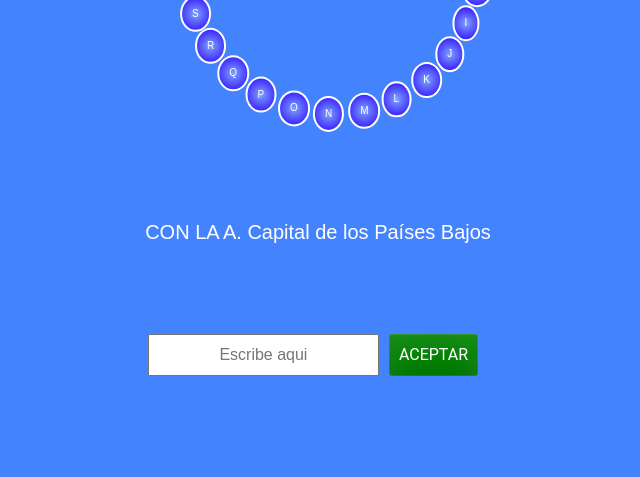
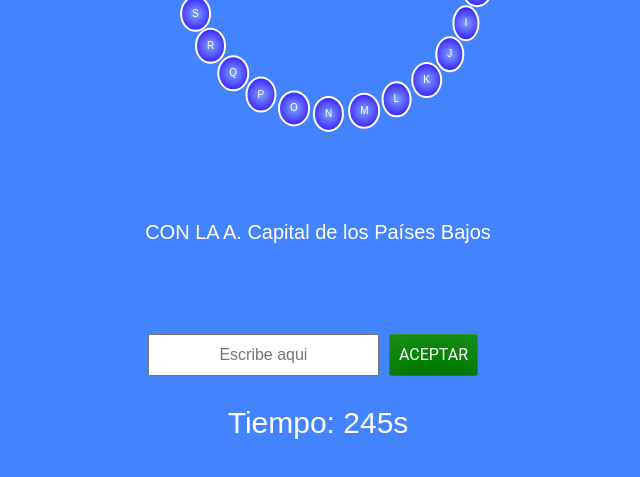
Before and after one commit to RenszCamacho/pasalabra-html, a website built with Parcel: page src/index.html in a window 1280 px wide. Shown: the part 319-796 px from the top of the page, without its empty margins (322-962 px from the left). Built offline with nearby package versions, Linux system fonts and the light colour scheme.

Commit message:
Added the triggerTheTimer function.

```diff
--- a/src/index.html
+++ b/src/index.html
@@ -51,6 +51,7 @@
         />
         <button type="submit" class="aceptar-button">ACEPTAR</button>
       </form>
+      <div class="timer">Tiempo: <span id="timer"></span>s</div>
     </section>
   </body>
 </html>
--- a/src/js/main.js
+++ b/src/js/main.js
@@ -261,10 +261,13 @@ let donut = [
   },
 ];
 
+//Taking the HTML Elements.
 const showQuestion = document.getElementById("questionContainer");
 const showAnswer = document.getElementById("answerContainer");
 const form = document.getElementById("form");
+const timer = document.getElementById("timer");
 
+//Just regular variables
 let donutElement = 0;
 let donutLetter;
 let question;
@@ -274,6 +277,8 @@ let rightAnswer;
 let letterOfTheDonut;
 let right = 0;
 let wrong = 0;
+let inputTimer = (timer.innerText = 250);
+let timeLeft = inputTimer - 1;
 let answeredQuestion = 0;
 
 const rng = (num) => Math.floor(Math.random() * num);
@@ -372,6 +377,21 @@ const rightOrWrong = () => {
   }
 };
 
+const triggerTheTimer = () => {
+  //making the countdow.
+  clearTimer = setInterval(() => {
+    timer.innerText = timeLeft;
+
+    timeLeft--;
+
+    //do not allow it to me less than a zero.
+    if (timeLeft < 0) {
+      timer.innerText = 0;
+      clearInterval(clearTimer);
+    }
+  }, 1000);
+};
+
 const gameFlow = () => {
   form.addEventListener("submit", (event) => {
     debugger;
@@ -398,6 +418,7 @@ const run = () => {
   chooseQuestion();
   appendQuestion();
   gameFlow();
+  triggerTheTimer();
 };
 
 run();
--- a/src/sass/_donut.scss
+++ b/src/sass/_donut.scss
@@ -2,6 +2,13 @@
   background-color: hsl(219.7, 98.9%, 63.1%);
   width: 100%;
   min-height: 100vh;
+}
+
+.timer {
+  text-align: center;
+  font-size: 3rem;
+  color: white;
+  margin-top: 3rem;
 }
 
 .donut {
```
